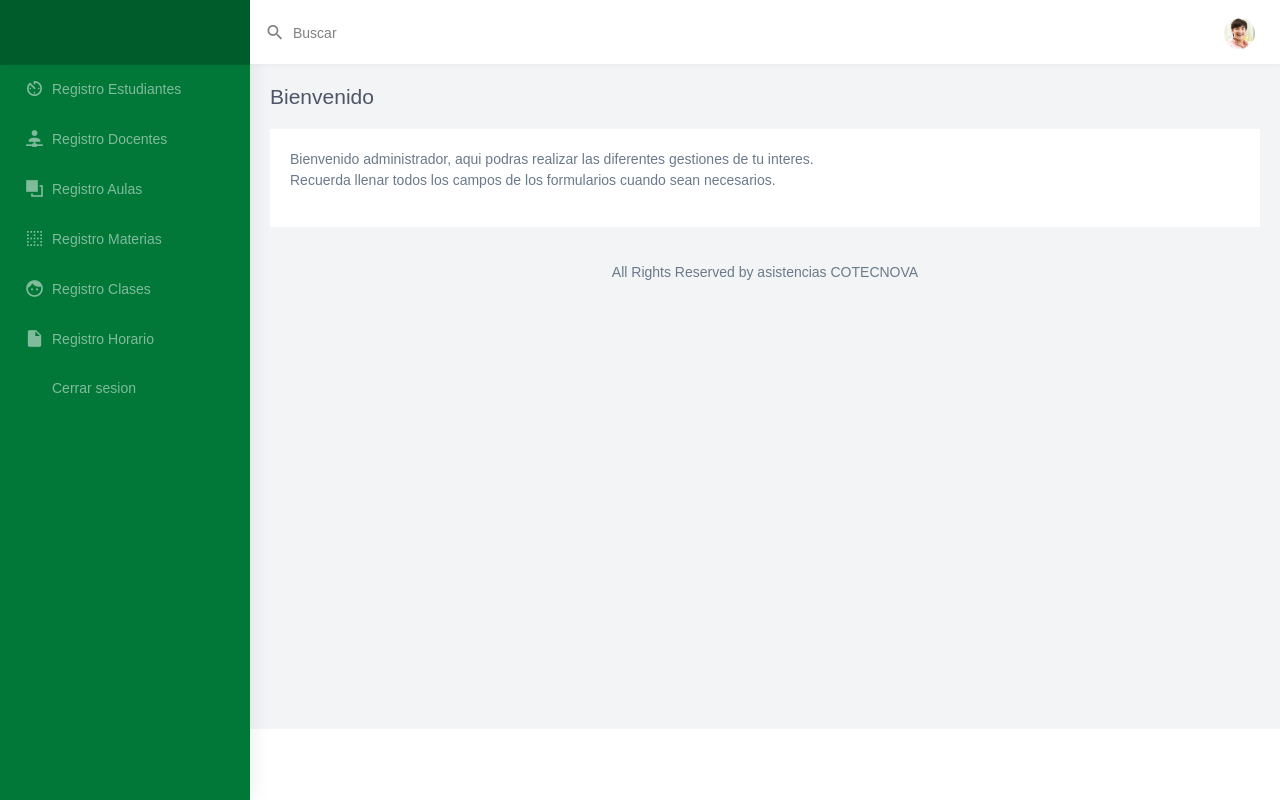
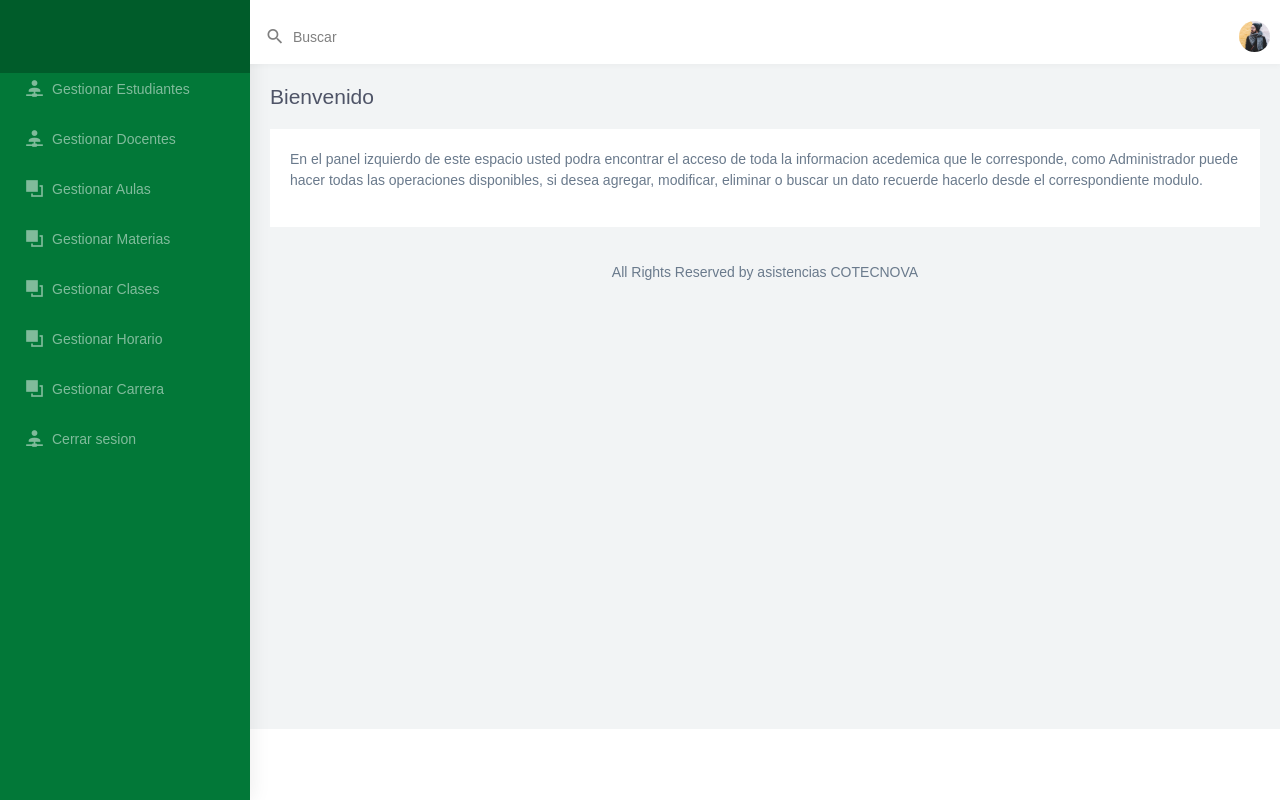
Before and after one commit to JDavidHR/tesis, a PHP site: page /index_administrador.php in a window 1280 px wide. Run offline with PHP 8.4, Linux system fonts and the light colour scheme; some web fonts are replaced.

Commit message:
Update files

```diff
--- a/index_administrador.php
+++ b/index_administrador.php
@@ -65,7 +65,7 @@
                             <!--End Logo icon -->
                             <!-- Logo text -->
                             <span class="logo-text">
-
+                            <h4></h4> <!--aqui se puede poner algo arriba de gestionar docentes-->
                             </span>
                         </a>
                     </div>
@@ -115,12 +115,8 @@
                         <!-- ============================================================== -->
                         <!-- User profile and search -->
                         <!-- ============================================================== -->
-                        <li class="nav-item dropdown">
-                            <a class="nav-link dropdown-toggle text-muted waves-effect waves-dark pro-pic" href="" data-toggle="dropdown" aria-haspopup="true" aria-expanded="false"><img src="images/users/1.jpg" alt="user" class="rounded-circle" width="31"></a>
-                            <div class="dropdown-menu dropdown-menu-right">
-                                <a class="dropdown-item" href="javascript:void(0)"> Perfil</a>
-                                <a class="dropdown-item" href="javascript:void(0)"> Cerrar Sesion</a>
-                            </div>
+                        <li class="">
+                            <a class="" href="" data-toggle="dropdown" aria-haspopup="true" aria-expanded="false"><img src="images/users/5.jpg" alt="user" class="rounded-circle" width="31"></a>
                         </li>
                         <!-- ============================================================== -->
                         <!-- User profile and search -->
@@ -185,8 +181,10 @@
                         <div class="card">
                            <div class="card-body">
 
-                                <p>Bienvenido administrador, aqui podras realizar las diferentes gestiones de tu interes.<br>
-                                Recuerda llenar todos los campos de los formularios cuando sean necesarios.</p>
+                                <p>En el panel izquierdo de este espacio usted podra encontrar el acceso de toda
+                                la informacion acedemica que le corresponde, como Administrador puede hacer todas
+                                las operaciones disponibles, si desea agregar, modificar, eliminar o buscar un dato
+                                recuerde hacerlo desde el correspondiente modulo.</p>
 
                             </div>
                     </div>
--- a/menu_administrador.html
+++ b/menu_administrador.html
@@ -39,44 +39,50 @@
                     <ul id="sidebarnav">
                         <li class="sidebar-item">
                             <a class="sidebar-link waves-effect waves-dark sidebar-link" href="registro_usuario.php" aria-expanded="false">
-                                <i class="mdi mdi-av-timer"></i>
-                                <span class="hide-menu">Registro Estudiantes</span>
+                                <i class="mdi mdi-account-network"></i>
+                                <span class="hide-menu">Gestionar Estudiantes</span>
                             </a>
                         </li>
                         <li class="sidebar-item">
                             <a class="sidebar-link waves-effect waves-dark sidebar-link" href="registro_docente.php" aria-expanded="false">
                                 <i class="mdi mdi-account-network"></i>
-                                <span class="hide-menu">Registro Docentes</span>
+                                <span class="hide-menu">Gestionar Docentes</span>
                             </a>
                         </li>
                          <li class="sidebar-item">
                             <a class="sidebar-link waves-effect waves-dark sidebar-link" href="registro_aula.php" aria-expanded="false">
                                 <i class="mdi mdi-arrange-bring-forward"></i>
-                                <span class="hide-menu">Registro Aulas</span>
+                                <span class="hide-menu">Gestionar Aulas</span>
                             </a>
                         </li>
                         <li class="sidebar-item">
                             <a class="sidebar-link waves-effect waves-dark sidebar-link" href="registro_materias.php" aria-expanded="false">
-                                <i class="mdi mdi-border-none"></i>
-                                <span class="hide-menu">Registro Materias</span>
+                                <i class="mdi mdi-arrange-bring-forward"></i>
+                                <span class="hide-menu">Gestionar Materias</span>
                             </a>
                         </li>
                         <li class="sidebar-item">
                             <a class="sidebar-link waves-effect waves-dark sidebar-link" href="registro_clase.php" aria-expanded="false">
-                                <i class="mdi mdi-face"></i>
-                                <span class="hide-menu">Registro Clases</span>
+                                <i class="mdi mdi-arrange-bring-forward"></i>
+                                <span class="hide-menu">Gestionar Clases</span>
                             </a>
                         </li>
                         <li class="sidebar-item">
                             <a class="sidebar-link waves-effect waves-dark sidebar-link" href="registro_horario.php" aria-expanded="false">
-                                <i class="mdi mdi-file"></i>
-                                <span class="hide-menu">Registro Horario</span>
+                                <i class="mdi mdi-arrange-bring-forward"></i>
+                                <span class="hide-menu">Gestionar Horario</span>
+                            </a>
+                        </li>
+                        <li class="sidebar-item">
+                            <a class="sidebar-link waves-effect waves-dark sidebar-link" href="#" aria-expanded="false">
+                                <i class="mdi mdi-arrange-bring-forward"></i>
+                                <span class="hide-menu">Gestionar Carrera</span>
                             </a>
                         </li>
 
                         <li class="sidebar-item">
                             <a class="sidebar-link waves-effect waves-dark sidebar-link" href="Controlador/cerrar_sesion.php" aria-expanded="false">
-                                <i class="mdi "></i>
+                                <i class="mdi mdi-account-network"></i>
                                 <span class="hide-menu">Cerrar sesion</span>
                             </a>
                         </li>
```
